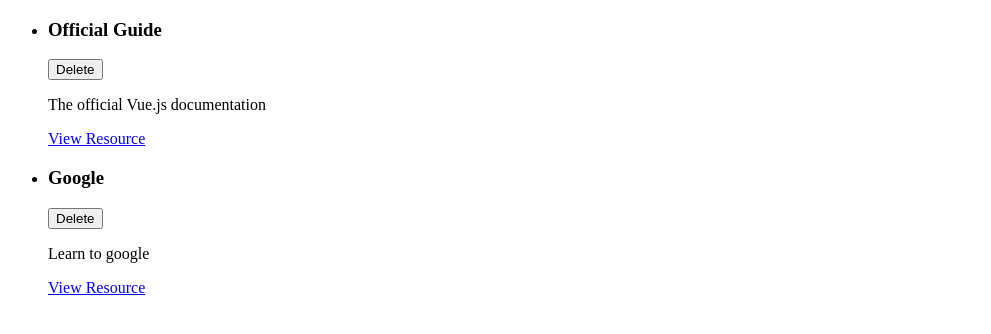
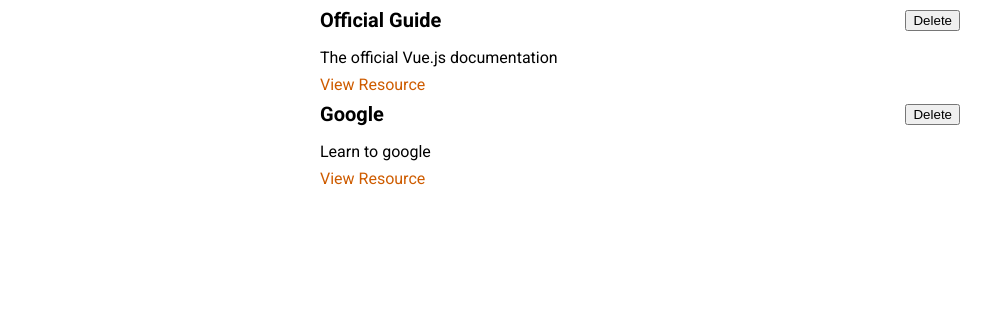
Before and after one commit to Ainsik/vue-tab-app, a Vue app: page / in a window 1280 px wide. Shown: the top 334 px of the page, without its empty margins (0-991 px from the left). Built offline with nearby package versions, Linux system fonts and the light colour scheme.

Commit message:
add new component and css styles

```diff
--- a/src/App.vue
+++ b/src/App.vue
@@ -1,17 +1,9 @@
 <template>
-	<ul>
-		<learning-resource
-			v-for="res in storedResources"
-			:key="res.id"
-			:title="res.title"
-			:description="res.description"
-			:link="res.link"
-		></learning-resource>
-	</ul>
+	<stored-resources :resources="storedResources"></stored-resources>
 </template>
 
 <script>
-import LearningResource from "./components/learning-resources/LearningResource.vue";
+import StoredResources from "./components/learning-resources/StoredResources.vue";
 
 export default {
 	data() {
@@ -33,7 +25,23 @@
 		};
 	},
 	components: {
-		LearningResource,
+		StoredResources,
 	},
 };
 </script>
+
+<style>
+@import url("https://fonts.googleapis.com/css2?family=Roboto:wght@400;700&display=swap");
+
+* {
+	box-sizing: border-box;
+}
+
+html {
+	font-family: "Roboto", sans-serif;
+}
+
+body {
+	margin: 0;
+}
+</style>
--- a/src/components/learning-resources/LearningResource.vue
+++ b/src/components/learning-resources/LearningResource.vue
@@ -16,3 +16,35 @@
 	props: ["title", "description", "link"],
 };
 </script>
+
+<style scoped>
+li {
+	margin: auto;
+	max-width: 40rem;
+}
+
+header {
+	display: flex;
+	justify-content: space-between;
+	align-items: center;
+}
+
+h3 {
+	font-size: 1.25rem;
+	margin: 0.5rem 0;
+}
+
+p {
+	margin: 0.5rem 0;
+}
+
+a {
+	text-decoration: none;
+	color: #ce5c00;
+}
+
+a:hover,
+a:active {
+	color: #c89300;
+}
+</style>
--- /dev/null
+++ b/src/components/learning-resources/StoredResources.vue
@@ -0,0 +1,30 @@
+<template>
+	<ul>
+		<learning-resource
+			v-for="res in resources"
+			:key="res.id"
+			:title="res.title"
+			:description="res.description"
+			:link="res.link"
+		></learning-resource>
+	</ul>
+</template>
+
+<script>
+import LearningResource from "./LearningResource.vue";
+
+export default {
+	props: ["resources"],
+	components: { LearningResource },
+};
+</script>
+
+<style scoped>
+ul {
+	list-style: none;
+	margin: 0;
+	padding: 0;
+	margin: auto;
+	max-width: 40rem;
+}
+</style>
```
